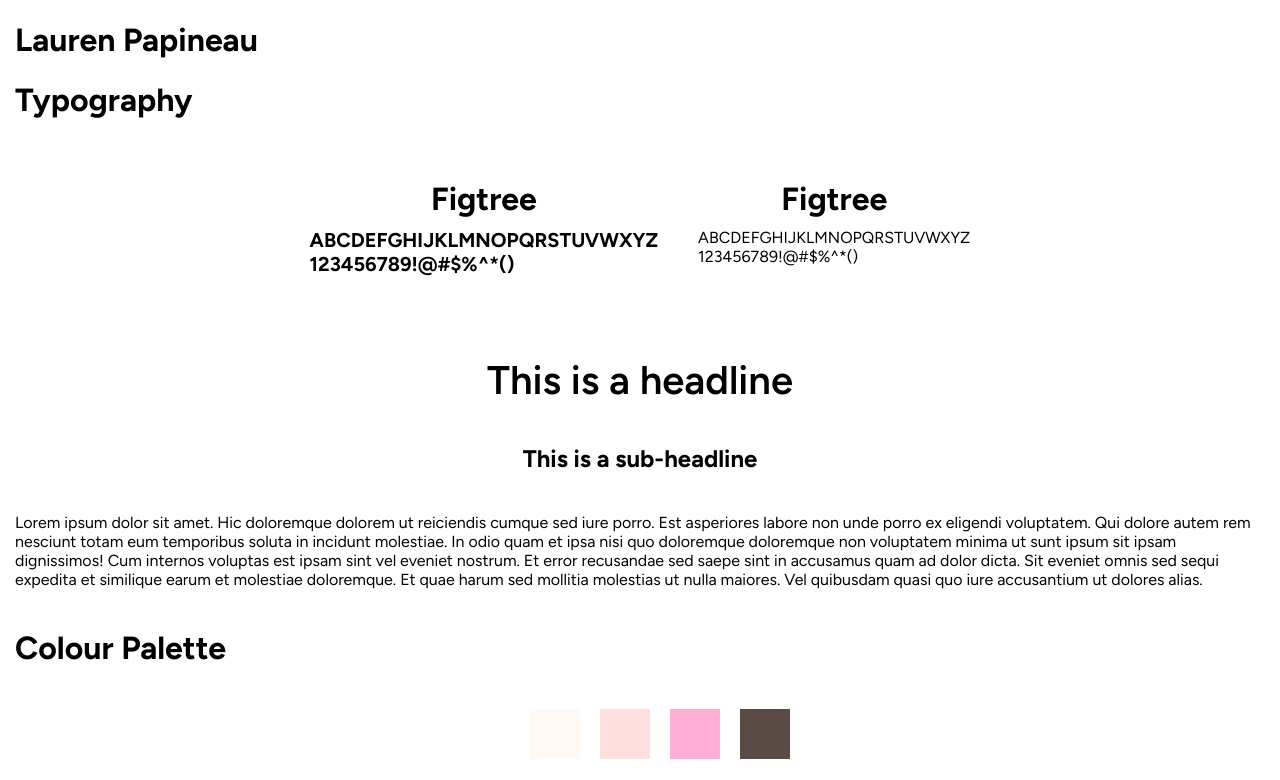
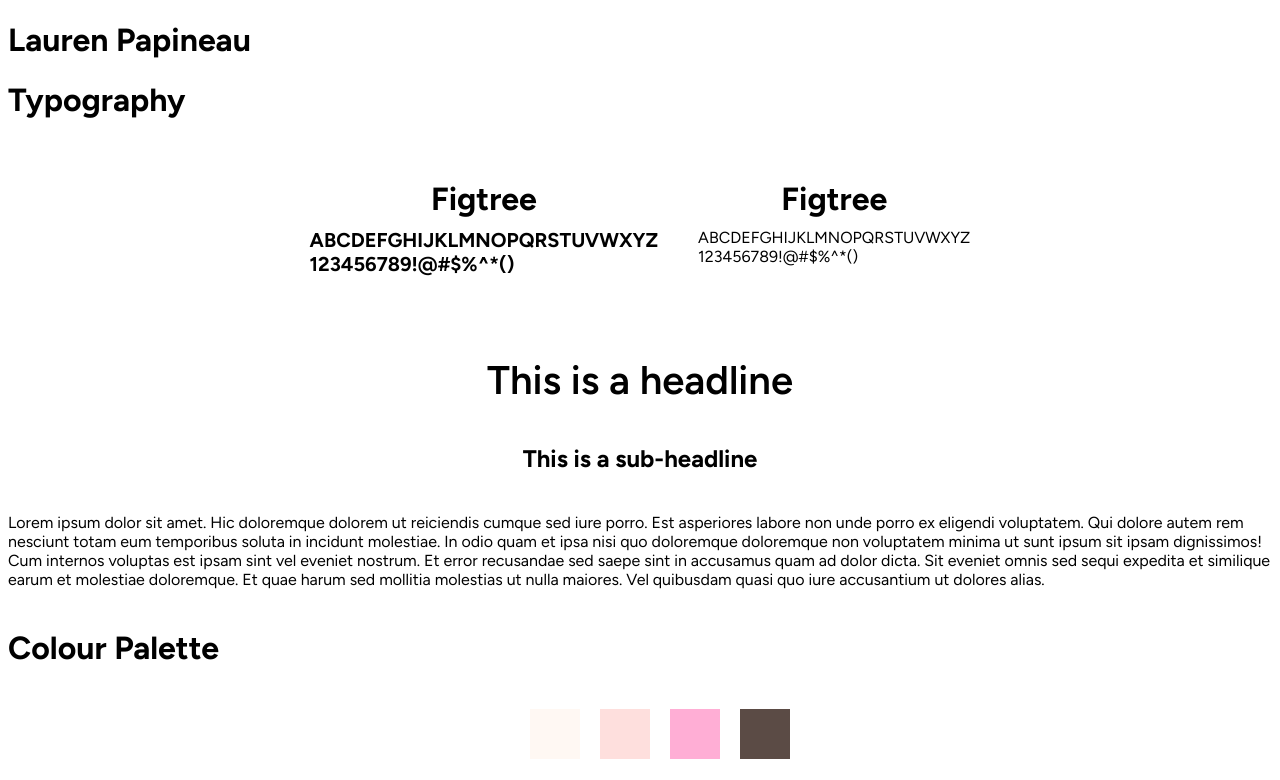
Before and after one commit to Laurenarts04/portfolio-site, a Jekyll site: the page style-guide/index.html, which Jekyll copies as it is, in a window 1280 px wide. Shown: the top 780 px of the page. Built offline with Jekyll 4.4.1, drawn with Linux system fonts in a browser that asks for light colours; grey boxes are pictures that could not be loaded.

Commit message:
Add files via upload

```diff
--- a/style-guide/css/styles.css
+++ b/style-guide/css/styles.css
@@ -1,9 +1,4 @@
 
-body {
-  margin: 15px;
-  background-color: white;
-
-}
 
 /* CENTERED HEADER */
 .header {
```
